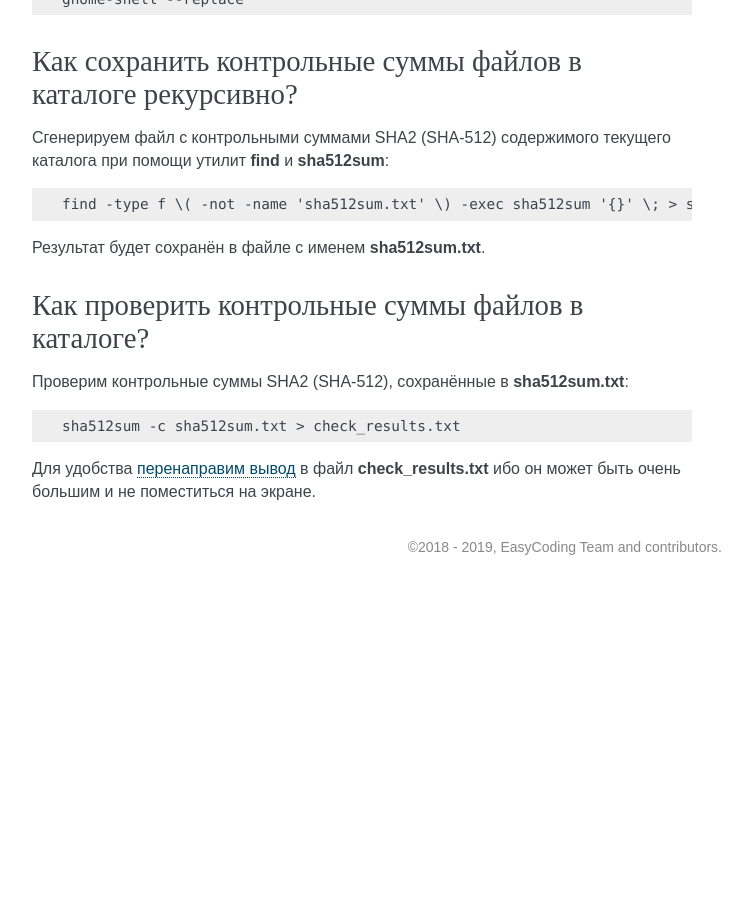
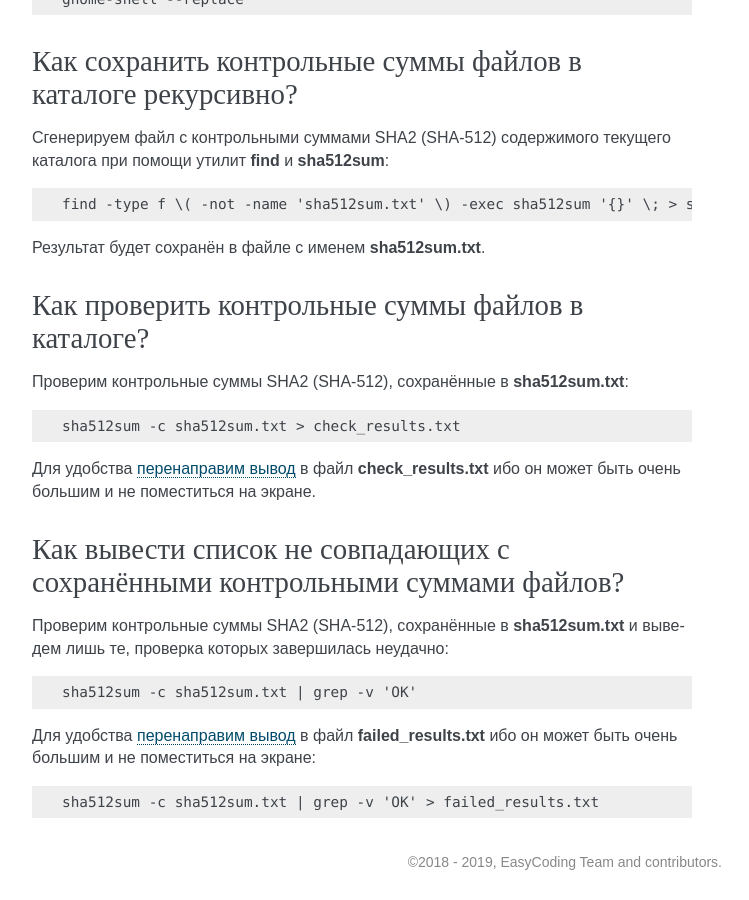
Before and after one commit to RussianFedora/FAQ, a Sphinx documentation site: the page built from source/using-applications.rst, in a window 1280 px wide and 900 px high, scrolled down 18582 px. Shown: the whole window, without its empty margins (388-1137 px from the left). Built offline with Sphinx 7.4.7, drawn with Linux system fonts in a browser that asks for light colours; before the commit the page ends 19167 px from its top, so only the background shows below that; some of the changed text lies outside the part shown.

Commit message:
Added question about getting list of non-matched with their own saved control sums files.

```diff
--- a/source/using-applications.rst
+++ b/source/using-applications.rst
@@ -1031,3 +1031,21 @@ Cгенерируем файл с контрольными суммами SHA2 (
     sha512sum -c sha512sum.txt > check_results.txt
 
 Для удобства :ref:`перенаправим вывод <bash-pipelines>` в файл **check_results.txt** ибо он может быть очень большим и не поместиться на экране.
+
+.. index:: hash, bash, check, verification, files, sha512sum, sha2, sha512
+.. _dir-hash-missmatch:
+
+Как вывести список не совпадающих с сохранёнными контрольными суммами файлов?
+=================================================================================
+
+Проверим контрольные суммы SHA2 (SHA-512), сохранённые в **sha512sum.txt** и выведем лишь те, проверка которых завершилась неудачно:
+
+.. code-block:: text
+
+    sha512sum -c sha512sum.txt | grep -v 'OK'
+
+Для удобства :ref:`перенаправим вывод <bash-pipelines>` в файл **failed_results.txt** ибо он может быть очень большим и не поместиться на экране:
+
+.. code-block:: text
+
+    sha512sum -c sha512sum.txt | grep -v 'OK' > failed_results.txt
```
